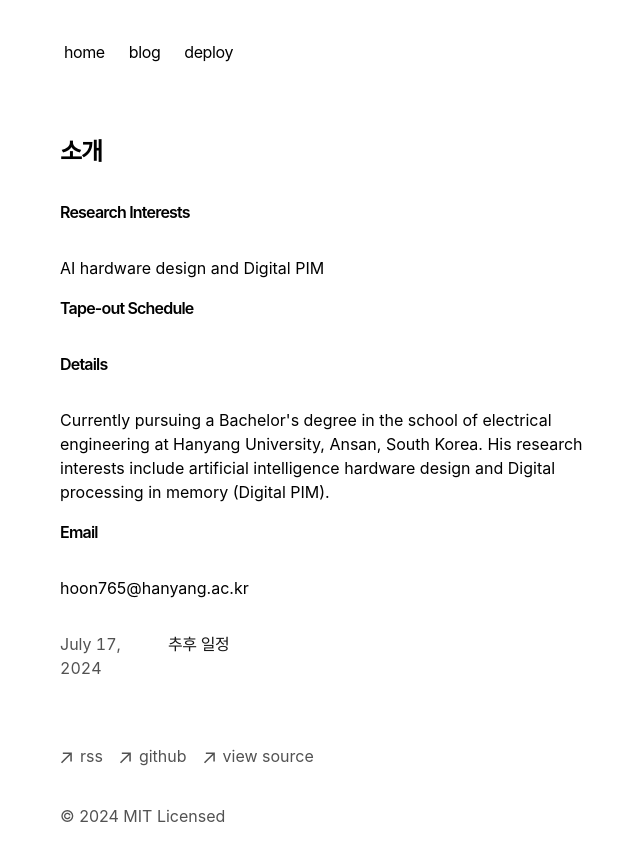
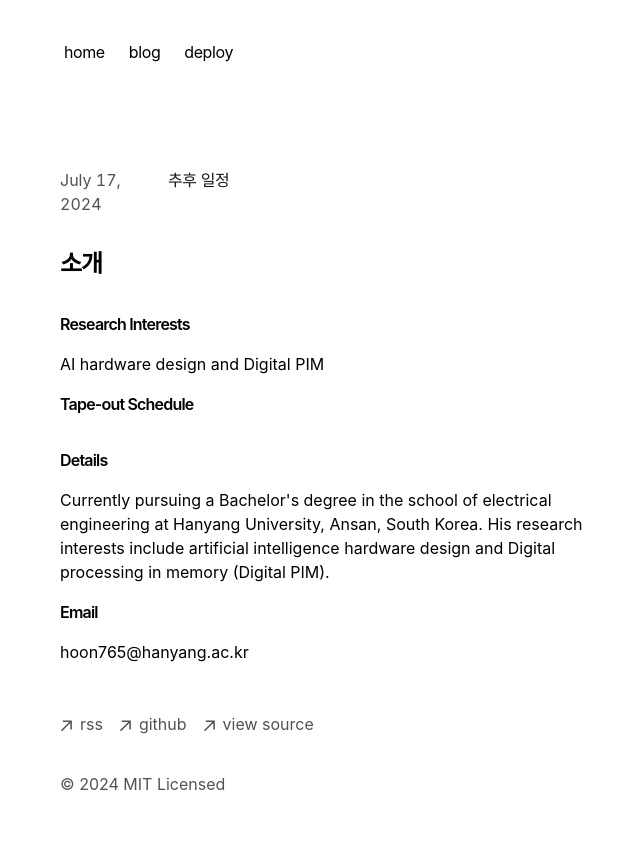
Before and after one commit to jonghoonparkk/portfolio, a Next.js app: page / in a window 1280 px wide. Shown: the top 860 px of the page, without its empty margins (292-932 px from the left). Built offline with nearby package versions, Linux system fonts and the light colour scheme.

Commit message:
Update page.tsx

```diff
--- a/app/page.tsx
+++ b/app/page.tsx
@@ -4,10 +4,13 @@ import { BlogPosts } from 'app/components/posts'
 export default function Page() {
   return (
     <section>
+      <div className="my-8">
+        <BlogPosts />
+      </div>
       <h1 className="mb-8 text-2xl font-semibold tracking-tighter">
         소개
       </h1>
-      <h3 className="mb-8 font-semibold tracking-tighter">
+      <h3 className="mb-4 font-semibold tracking-tighter">
       Research Interests
       </h3>
       <p className="mb-4">
@@ -19,21 +22,18 @@ export default function Page() {
       <p className="mb-4">
         {``}
       </p>
-      <h3 className="mb-8 font-semibold tracking-tighter">
+      <h3 className="mb-4 font-semibold tracking-tighter">
       Details
       </h3>
       <p className="mb-4">
         {`Currently pursuing a Bachelor's degree in the school of electrical engineering at Hanyang University, Ansan, South Korea. His research interests include artificial intelligence hardware design and Digital processing in memory (Digital PIM).`}
       </p>
-      <h3 className="mb-8 font-semibold tracking-tighter">
+      <h3 className="mb-4 font-semibold tracking-tighter">
       Email
       </h3>
       <p className="mb-4">
         {`hoon765@hanyang.ac.kr`}
       </p>
-      <div className="my-8">
-        <BlogPosts />
-      </div>
     </section>
   )
 }
```
